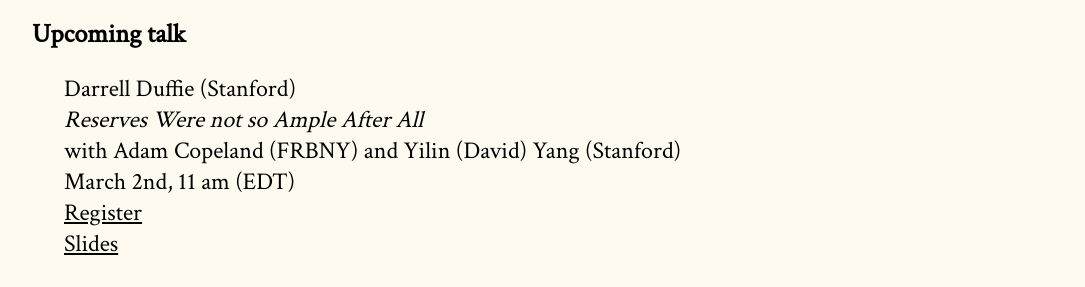
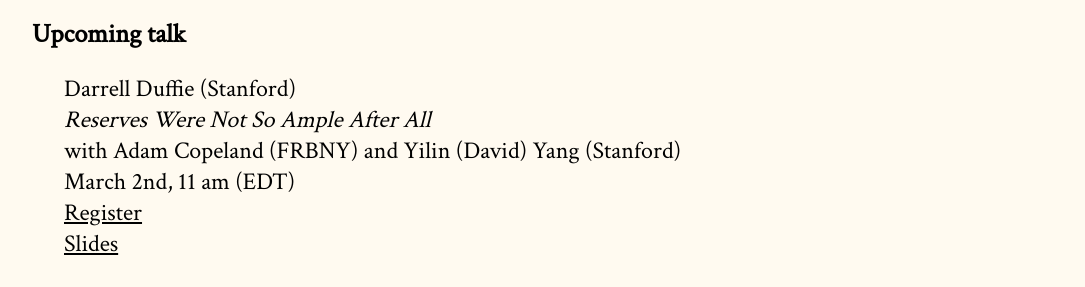
Before and after one commit to cpfiffer/microstructure.exchange, a Jekyll site: the page built from index.md, in a window 1280 px wide and 900 px high. Shown: the part 444-731 px from the top of the window, without its empty margins (96-1181 px from the left). Built offline with Jekyll 4.4.1, drawn with Linux system fonts in a browser that asks for light colours; some web fonts are replaced.

Commit message:
Correct title

```diff
--- a/_config.yml
+++ b/_config.yml
@@ -12,7 +12,7 @@ github:
 
 speaker-info:
   speaker-name: Darrell Duffie (Stanford)
-  speaker-paper: "Reserves Were not so Ample After All"
+  speaker-paper: "Reserves Were Not So Ample After All"
   coauthors: "Adam Copeland (FRBNY) and Yilin (David) Yang (Stanford)"
   speaker-date: March 2nd, 11 am (EDT)
   # discussant: "Gideon Saar (Cornell University)"
```
